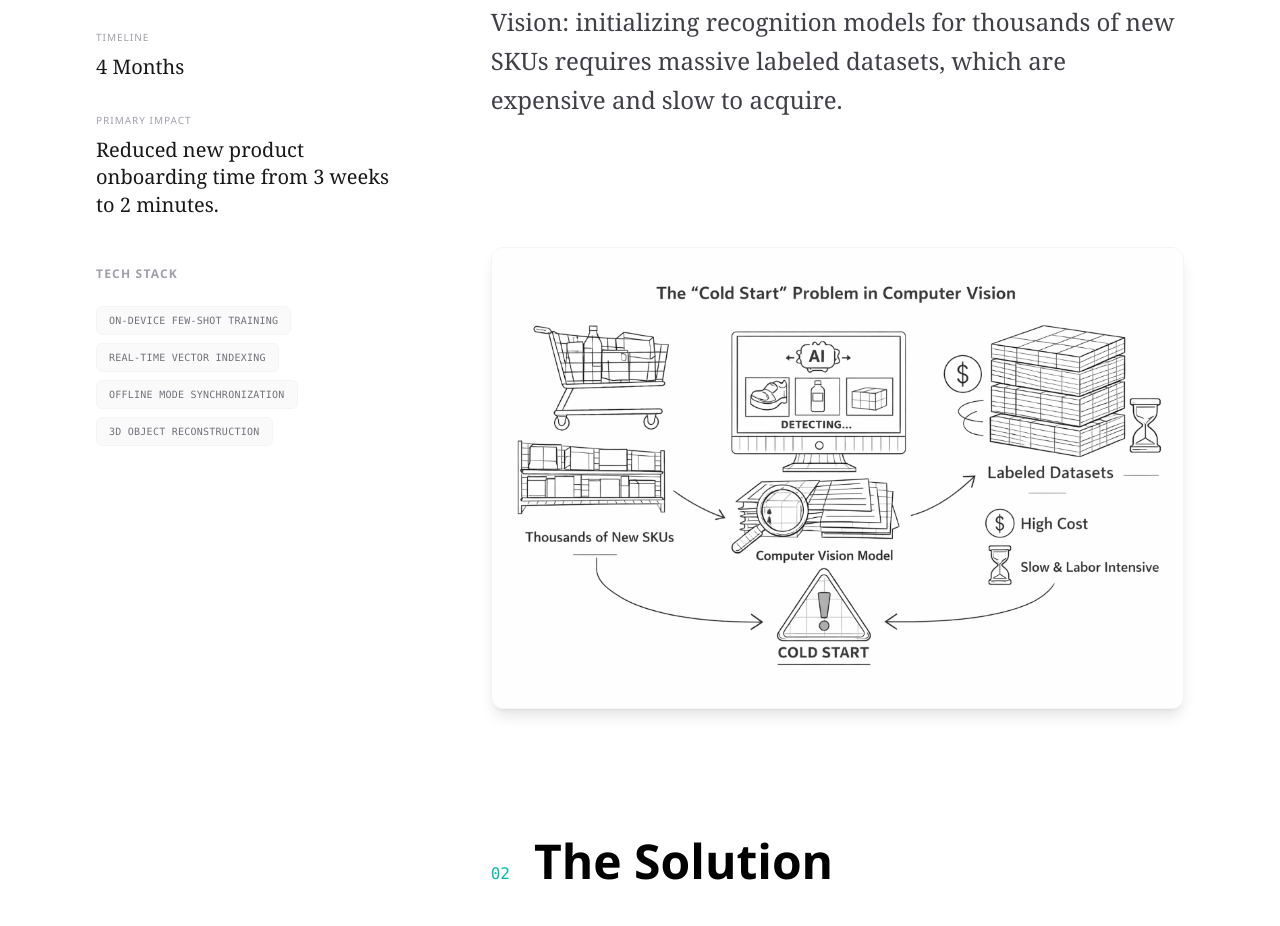
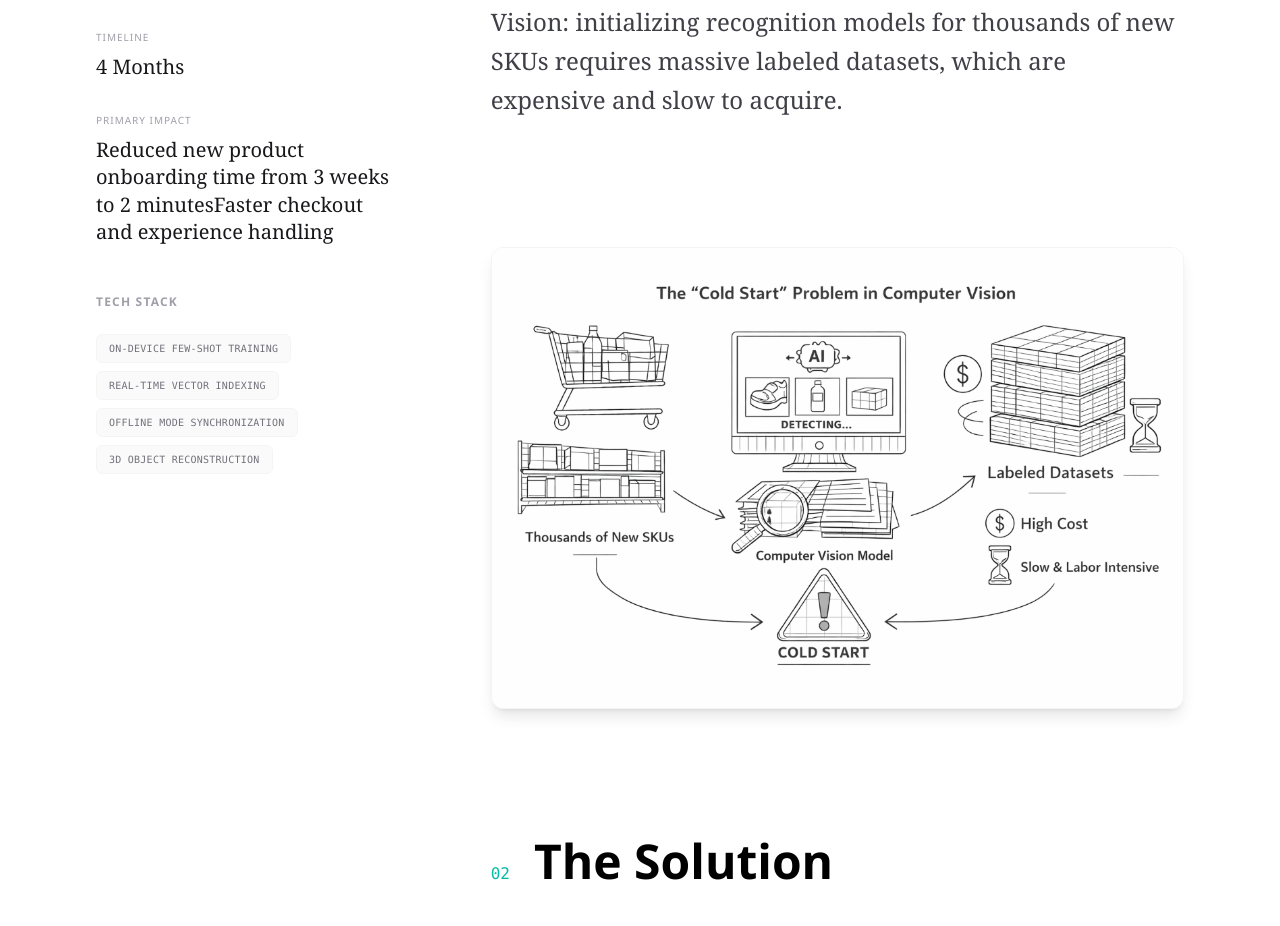
Before and after one commit to GG2GG/portfolio, a Next.js app in the folder web/: page /case-studies/quicksku in a window 1280 px wide. Shown: the part 1482-2408 px from the top of the page. Built offline with nearby package versions, Linux system fonts and the light colour scheme.

Commit message:
fix(content): update case study impact text

```diff
--- a/web/app/case-studies/[slug]/CaseStudyClient.tsx
+++ b/web/app/case-studies/[slug]/CaseStudyClient.tsx
@@ -145,7 +145,7 @@ export default function CaseStudyClient({ slug }: CaseStudyClientProps) {
                                 </div>
                                 <div>
                                     <label className="block text-[10px] text-zinc-400 uppercase tracking-widest mb-2">Primary Impact</label>
-                                    <div className="text-xl font-serif text-zinc-900 leading-snug">{project.caseStudy.impact.split('.')[0]}.</div>
+                                    <div className="text-xl font-serif text-zinc-900 leading-snug">{project.caseStudy.impact.split('.')[0]}Faster checkout and experience handling</div>
                                 </div>
                             </ul>
 
```
